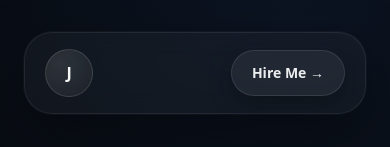
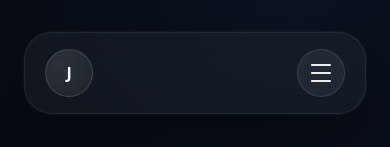
Before and after one commit to jasondee1992/my_portfolio, a Next.js app: page /about in a window 390 px wide. Shown: the top 147 px of the page. Built offline with nearby package versions, Linux system fonts and the light colour scheme.

Commit message:
phone view burger menu bar.

```diff
--- a/src/components/redesign/Navbar.tsx
+++ b/src/components/redesign/Navbar.tsx
@@ -2,9 +2,11 @@
 
 import Link from "next/link";
 import { usePathname } from "next/navigation";
+import { useEffect, useState } from "react";
 
 export default function Navbar() {
   const pathname = usePathname();
+  const [mobileMenuOpen, setMobileMenuOpen] = useState(false);
 
   const links = [
     { label: "Home", href: "/" },
@@ -13,11 +15,14 @@ export default function Navbar() {
     { label: "Gallery", href: "/gallery" },
   ];
 
+  useEffect(() => {
+    setMobileMenuOpen(false);
+  }, [pathname]);
+
   return (
     <header className="container-page sticky top-4 z-40 pt-4 md:pt-6">
-      <div
-        className="glass-card mx-auto flex items-center justify-between rounded-[28px] px-5 py-4 md:px-7"
-      >
+      <div className="glass-card mx-auto rounded-[28px] px-5 py-4 md:px-7">
+        <div className="flex items-center justify-between gap-4">
           <Link href="/" className="flex items-center gap-3">
             <div
               className="soft-hover flex h-12 w-12 items-center justify-center rounded-full text-base font-semibold"
@@ -64,7 +69,92 @@ export default function Navbar() {
             href="/resume/Jasond_Delos_Santos_Resume.pdf"
             target="_blank"
             rel="noopener noreferrer"
-          className="soft-hover rounded-full px-5 py-3 text-sm font-semibold"
+            className="soft-hover hidden rounded-full px-5 py-3 text-sm font-semibold md:inline-flex"
+            style={{
+              background: "rgba(255,255,255,0.06)",
+              border: "1px solid rgba(255,255,255,0.10)",
+              color: "rgba(255,255,255,0.92)",
+              boxShadow: "0 8px 24px rgba(0,0,0,0.30)",
+            }}
+          >
+            Hire Me →
+          </a>
+
+          <button
+            type="button"
+            onClick={() => setMobileMenuOpen((open) => !open)}
+            className="flex h-12 w-12 items-center justify-center rounded-full md:hidden"
+            aria-label={mobileMenuOpen ? "Close menu" : "Open menu"}
+            aria-expanded={mobileMenuOpen}
+            style={{
+              background: "rgba(255,255,255,0.06)",
+              border: "1px solid rgba(255,255,255,0.10)",
+              color: "rgba(255,255,255,0.92)",
+            }}
+          >
+            <span className="flex flex-col gap-1.5">
+              <span
+                className="block h-0.5 w-5 rounded-full transition-transform duration-200"
+                style={{
+                  background: "currentColor",
+                  transform: mobileMenuOpen
+                    ? "translateY(8px) rotate(45deg)"
+                    : "none",
+                }}
+              />
+              <span
+                className="block h-0.5 w-5 rounded-full transition-opacity duration-200"
+                style={{
+                  background: "currentColor",
+                  opacity: mobileMenuOpen ? 0 : 1,
+                }}
+              />
+              <span
+                className="block h-0.5 w-5 rounded-full transition-transform duration-200"
+                style={{
+                  background: "currentColor",
+                  transform: mobileMenuOpen
+                    ? "translateY(-8px) rotate(-45deg)"
+                    : "none",
+                }}
+              />
+            </span>
+          </button>
+        </div>
+
+        {mobileMenuOpen && (
+          <div
+            className="mt-4 space-y-2 border-t pt-4 md:hidden"
+            style={{ borderColor: "rgba(255,255,255,0.08)" }}
+          >
+            {links.map((link) => {
+              const active = pathname === link.href;
+
+              return (
+                <Link
+                  key={link.label}
+                  href={link.href}
+                  className="block rounded-2xl px-4 py-3 text-sm font-medium transition"
+                  style={{
+                    background: active
+                      ? "rgba(255,255,255,0.08)"
+                      : "rgba(255,255,255,0.03)",
+                    color: active
+                      ? "rgba(255,255,255,0.96)"
+                      : "rgba(255,255,255,0.72)",
+                    border: "1px solid rgba(255,255,255,0.08)",
+                  }}
+                >
+                  {link.label}
+                </Link>
+              );
+            })}
+
+            <a
+              href="/resume/Jasond_Delos_Santos_Resume.pdf"
+              target="_blank"
+              rel="noopener noreferrer"
+              className="mt-3 block rounded-2xl px-4 py-3 text-center text-sm font-semibold"
               style={{
                 background: "rgba(255,255,255,0.06)",
                 border: "1px solid rgba(255,255,255,0.10)",
@@ -75,6 +165,8 @@ export default function Navbar() {
               Hire Me →
             </a>
           </div>
+        )}
+      </div>
     </header>
   );
 }
```
Lines whose indentation alone changed are shown as unchanged.
